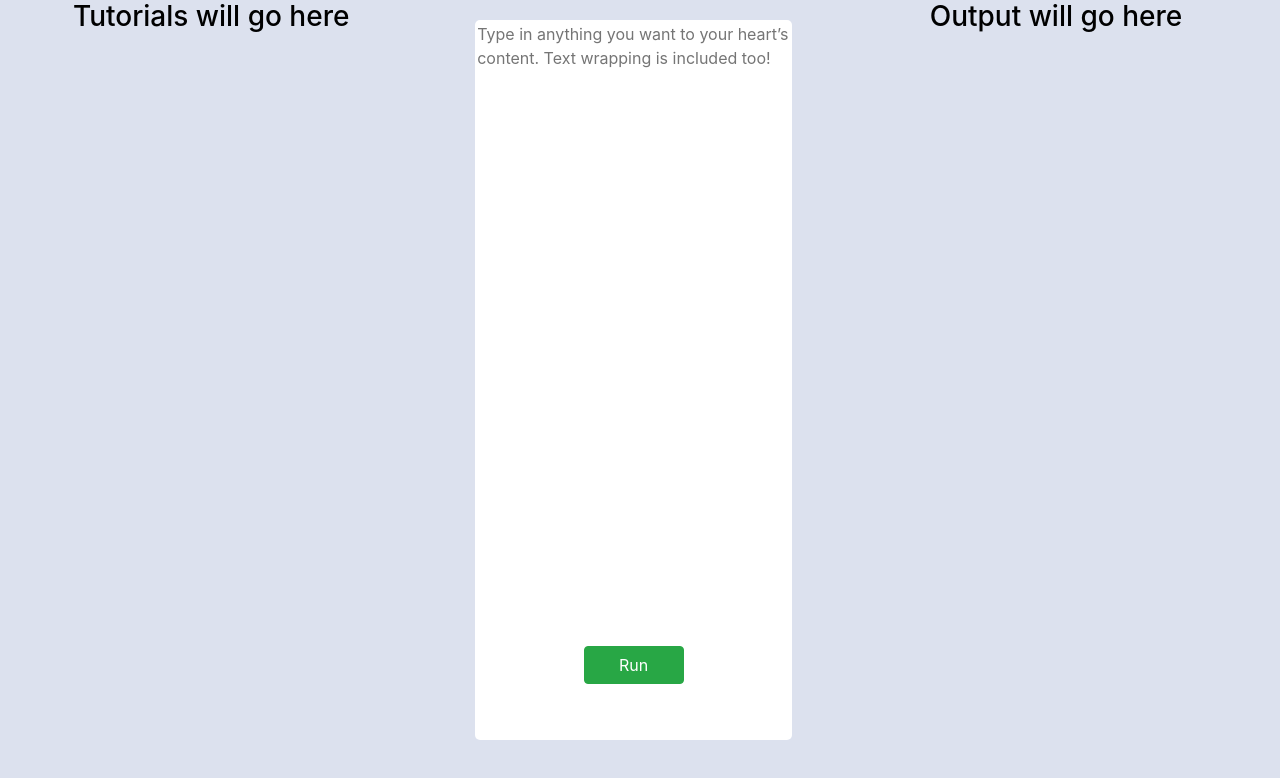
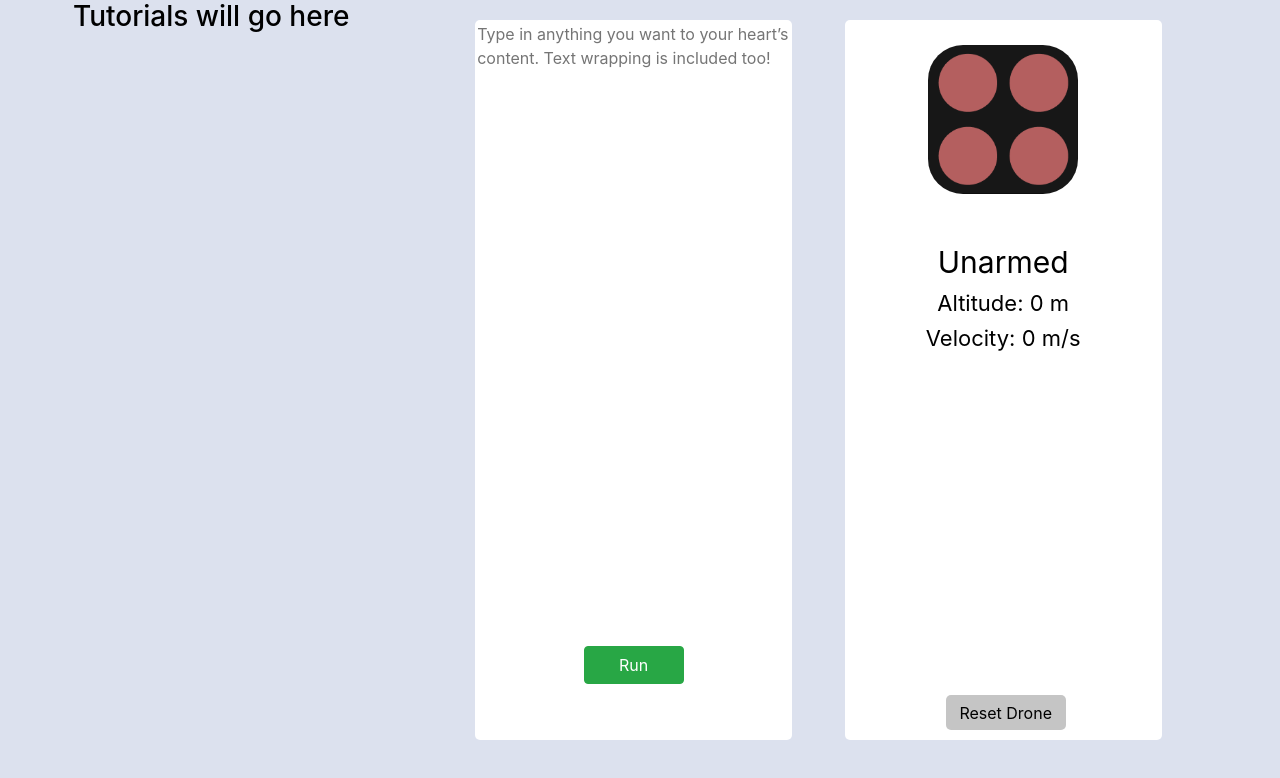
Before and after one commit to MissouriMRR/propguard, a React (Create React App) app: page /tutorial in a window 1280 px wide. Shown: the top 778 px of the page. Built offline with nearby package versions, Linux system fonts and the light colour scheme.

Commit message:
output visual for normal screen size

```diff
--- /dev/null
+++ b/src/components/output/Output.tsx
@@ -0,0 +1,81 @@
+import React, { useState } from "react";
+import styled, { AnyStyledComponent } from "styled-components";
+import turtle from "./images/turtle.png";
+
+const Main: AnyStyledComponent = styled.div`
+  margin-top: 20px;
+  width: 75%;
+  height: 90%;
+  border-radius: 5px;
+  background-color: white;
+  text-align: center;
+`;
+
+const Turtle: AnyStyledComponent = styled.img`
+  position: relative;
+  border-radius: 35px;
+  width: 150px;
+  height: auto;
+  margin-top: 25px;
+
+  @media only screen and (max-width: 800px) {
+    position: absolute;
+    left: 30px;
+  }
+`;
+
+const Data: AnyStyledComponent = styled.section`
+  margin-top: 50px;
+  text-align: center;
+  font-weight: bold;
+`;
+
+const Armed: AnyStyledComponent = styled.h1`
+  font-size: 30px;
+  font-weight: normal;
+  margin-bottom: 10px;
+`;
+
+const DataElem: AnyStyledComponent = styled.h2`
+  font-size: 22px;
+  font-weight: normal;
+`;
+
+const ResetBtn: AnyStyledComponent = styled.button`
+  position: absolute;
+  border-radius: 5px;
+  background-color: #c5c5c5;
+  bottom: 70px;
+  width: 120px;
+  height: 35px;
+  margin-left: -57.5px;
+  outline: none;
+  border: none;
+
+  :hover {
+    background-color: #a5a5a5;
+  }
+
+  @media only screen and (max-width: 800px) {
+  }
+`;
+
+const Output: React.FC = (): JSX.Element => {
+  let [armed] = useState(false);
+  let [altitude] = useState(0);
+  let [velocity] = useState(0);
+
+  return (
+    <Main>
+      <Turtle src={turtle} alt="Turtle Drone" />
+      <Data>
+        <Armed>{armed ? <span>Armed</span> : <span>Unarmed</span>}</Armed>
+        <DataElem>Altitude: {altitude} m</DataElem>
+        <DataElem>Velocity: {velocity} m/s</DataElem>
+      </Data>
+      <ResetBtn>Reset Drone</ResetBtn>
+    </Main>
+  );
+};
+
+export { Output };
--- a/src/components/text-editor/TextEditor.tsx
+++ b/src/components/text-editor/TextEditor.tsx
@@ -31,7 +31,7 @@ const Button: AnyStyledComponent = styled.button`
 `;
 
 const TextEditor: React.FC = (): JSX.Element => {
-  let [suggestion, setSuggestion]: any = useState("");
+  let [suggestion, setSuggestion] = useState("");
 
   let words: string[] = ["drone", "python", "code"];
 
--- a/src/components/tutorial-app/TutorialApp.tsx
+++ b/src/components/tutorial-app/TutorialApp.tsx
@@ -1,5 +1,6 @@
 import React from "react";
 import { TextEditor } from "../text-editor/TextEditor";
+import { Output } from "../output/Output";
 import styled, { AnyStyledComponent } from "styled-components";
 
 const Parent: AnyStyledComponent = styled.div`
@@ -35,7 +36,7 @@ const TutorialApp: React.FC = (): JSX.Element => {
         <TextEditor />
       </Column>
       <Column>
-        <h3 className="text-center">Output will go here</h3>
+        <Output />
       </Column>
     </Parent>
   );
```
Also changed, not shown: src/components/output/images/turtle.png (added).
